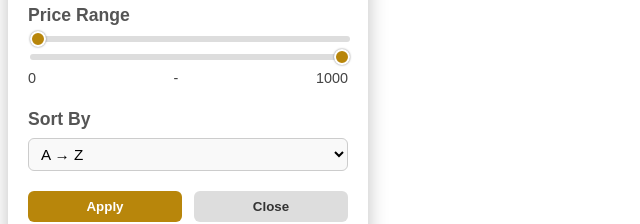
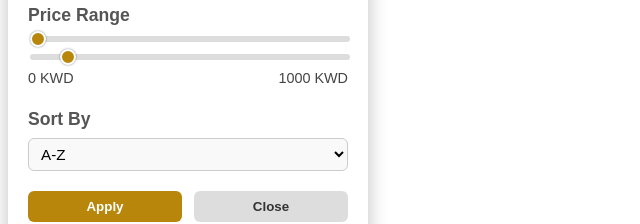
Before and after one commit to BLOUDANJEWELLERY/webns, a Next.js app in the folder nextjs/: page /components/filtersortmodal in a window 1280 px wide. Shown: the part 177-401 px from the top of the page, without its empty margins (0-640 px from the left). Built offline with nearby package versions, Linux system fonts and the light colour scheme.

Commit message:
Update filtersortmodal.tsx

```diff
--- a/nextjs/src/pages/components/filtersortmodal.tsx
+++ b/nextjs/src/pages/components/filtersortmodal.tsx
@@ -21,18 +21,16 @@ type SortOption =
   | 'priceLowHigh'
   | 'priceHighLow'
   | 'relevance'
-  | 'others'
 
 interface FilterSortModalProps {
   initialCategories: CategoryRaw[]
   initialMinPrice?: number
   initialMaxPrice?: number
   initialSort?: SortOption
-  maxPriceLimit?: number
   onApply?: (filters: {
     categories: string[]
-    minPrice: number
-    maxPrice: number
+    minPrice: number | ''
+    maxPrice: number | ''
     sort: SortOption
   }) => void
   onClose?: () => void
@@ -43,7 +41,6 @@ export default function FilterSortModal({
   initialCategories,
   initialMinPrice = 0,
   initialMaxPrice = 1000,
-  maxPriceLimit = 1000,
   initialSort = 'alphabeticalAZ',
   onApply,
   onClose,
@@ -57,18 +54,19 @@ export default function FilterSortModal({
   // ----- Build category tree -----
   const categoryTree = useMemo(() => {
     if (!initialCategories) return []
-
     const map: Record<string, CategoryNode> = {}
     const roots: CategoryNode[] = []
 
-    initialCategories.forEach(cat => { map[cat._id] = { ...cat, children: [] } })
+    initialCategories.forEach(cat => {
+      map[cat._id] = { ...cat, children: [] }
+    })
     initialCategories.forEach(cat => {
       if (cat.parent?._id) map[cat.parent._id]?.children.push(map[cat._id])
       else roots.push(map[cat._id])
     })
 
     const sortTree = (nodes: CategoryNode[]) => {
-      nodes.sort((a, b) => (a.order ?? 0) - (b.order ?? 0))
+      nodes.sort((a, b) => (a.order || 0) - (b.order || 0))
       nodes.forEach(n => sortTree(n.children))
     }
     sortTree(roots)
@@ -100,7 +98,7 @@ export default function FilterSortModal({
     onClose?.()
   }
 
-  // ----- Recursive renderer -----
+  // ----- Render tree recursively -----
   const CategoryNodeItem = ({ node }: { node: CategoryNode }) => {
     const isExpanded = expandedCategories.has(node._id)
     return (
@@ -149,33 +147,40 @@ export default function FilterSortModal({
         )}
       </section>
 
-      {/* Price Range Sliders */}
+      {/* Price Range */}
       <section className={styles.section}>
         <h4 className={styles.sectionTitle}>Price Range</h4>
         <div className={styles.sliderContainer}>
           <input
             type="range"
             min={0}
-            max={maxPriceLimit}
+            max={10000}
             value={minPrice}
-            onChange={e => setMinPrice(Number(e.target.value))}
+            onChange={e => {
+              const val = Number(e.target.value)
+              setMinPrice(val > maxPrice ? maxPrice : val)
+            }}
             className={styles.rangeSlider}
           />
           <input
             type="range"
             min={0}
-            max={maxPriceLimit}
+            max={10000}
             value={maxPrice}
-            onChange={e => setMaxPrice(Number(e.target.value))}
+            onChange={e => {
+              const val = Number(e.target.value)
+              setMaxPrice(val < minPrice ? minPrice : val)
+            }}
             className={styles.rangeSlider}
           />
           <div className={styles.sliderValues}>
-            <span>{minPrice}</span> - <span>{maxPrice}</span>
+            <span>{minPrice} KWD</span>
+            <span>{maxPrice} KWD</span>
           </div>
         </div>
       </section>
 
-      {/* Sorting */}
+      {/* Sort */}
       <section className={styles.section}>
         <h4 className={styles.sectionTitle}>Sort By</h4>
         <select
@@ -183,19 +188,22 @@ export default function FilterSortModal({
           value={sort}
           onChange={e => setSort(e.target.value as SortOption)}
         >
-          <option value="alphabeticalAZ">A → Z</option>
-          <option value="alphabeticalZA">Z → A</option>
-          <option value="priceLowHigh">Price: Low → High</option>
-          <option value="priceHighLow">Price: High → Low</option>
+          <option value="alphabeticalAZ">A-Z</option>
+          <option value="alphabeticalZA">Z-A</option>
+          <option value="priceLowHigh">Price: Low to High</option>
+          <option value="priceHighLow">Price: High to Low</option>
           <option value="relevance">Relevance</option>
-          <option value="others">Others</option>
         </select>
       </section>
 
       {/* Buttons */}
       <div className={styles.buttons}>
-        <button className={styles.applyBtn} onClick={handleApply}>Apply</button>
-        <button className={styles.closeBtn} onClick={onClose}>Close</button>
+        <button className={styles.applyBtn} onClick={handleApply}>
+          Apply
+        </button>
+        <button className={styles.closeBtn} onClick={onClose}>
+          Close
+        </button>
       </div>
     </div>
   )
```
